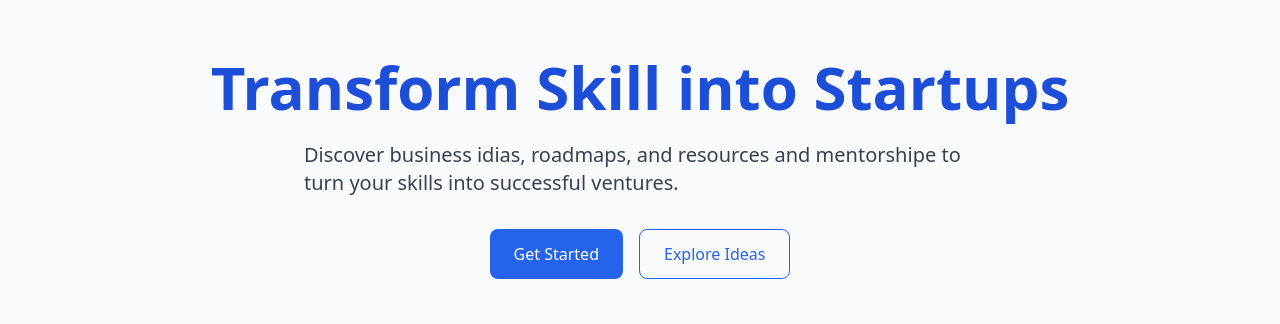
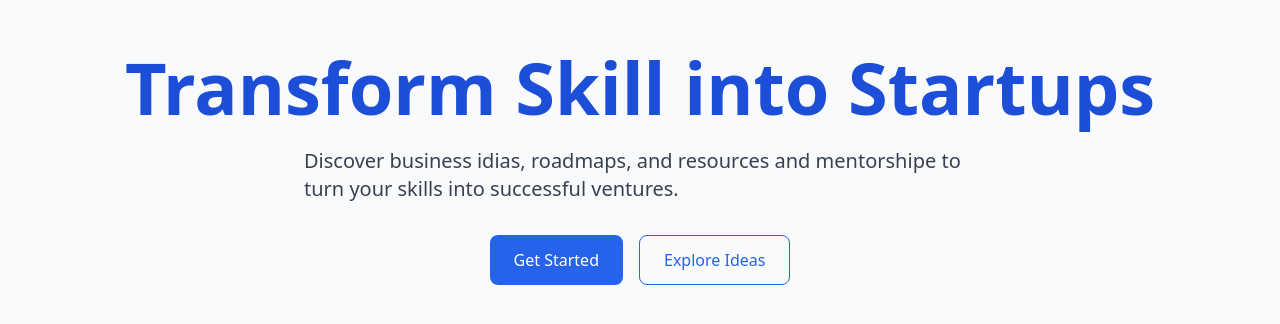
Before and after one commit to H99ik/EntreSkill-Hub, a React (Vite) app in the folder client/: page / in a window 1280 px wide. Shown: the part 232-556 px from the top of the page. Built offline with nearby package versions, Linux system fonts and the light colour scheme.

Commit message:
change litelbit size in div

```diff
--- a/client/src/pages/Home.jsx
+++ b/client/src/pages/Home.jsx
@@ -4,7 +4,7 @@
       {/* home page content goes here  hero section */}
 
       <section className="flex flex-col justify-center items-center main-bg h-screen px-4">
-        <h1 className="text-5xl md:text-6xl font-bold text-blue-700">
+        <h1 className="text-5xl md:text-6xl lg:text-7xl font-bold text-blue-700">
           Transform Skill into Startups
         </h1>
 
```
